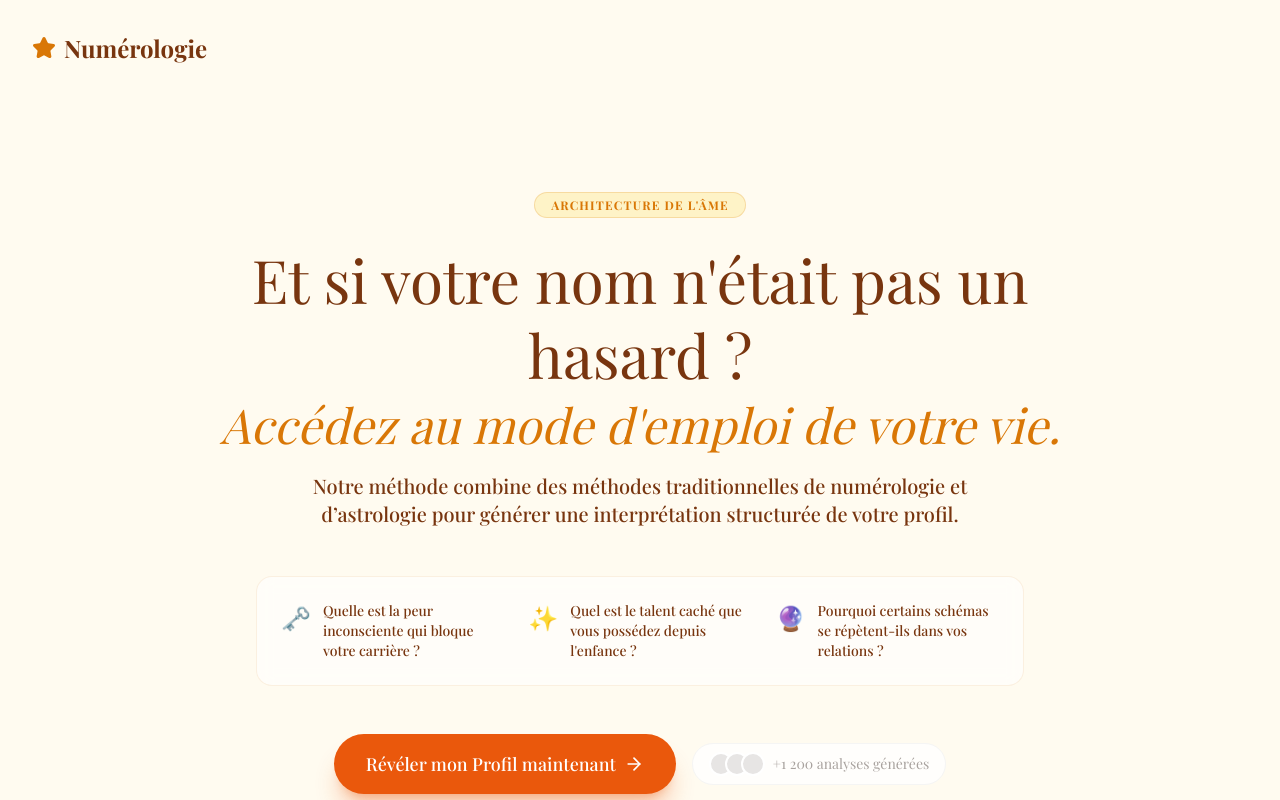
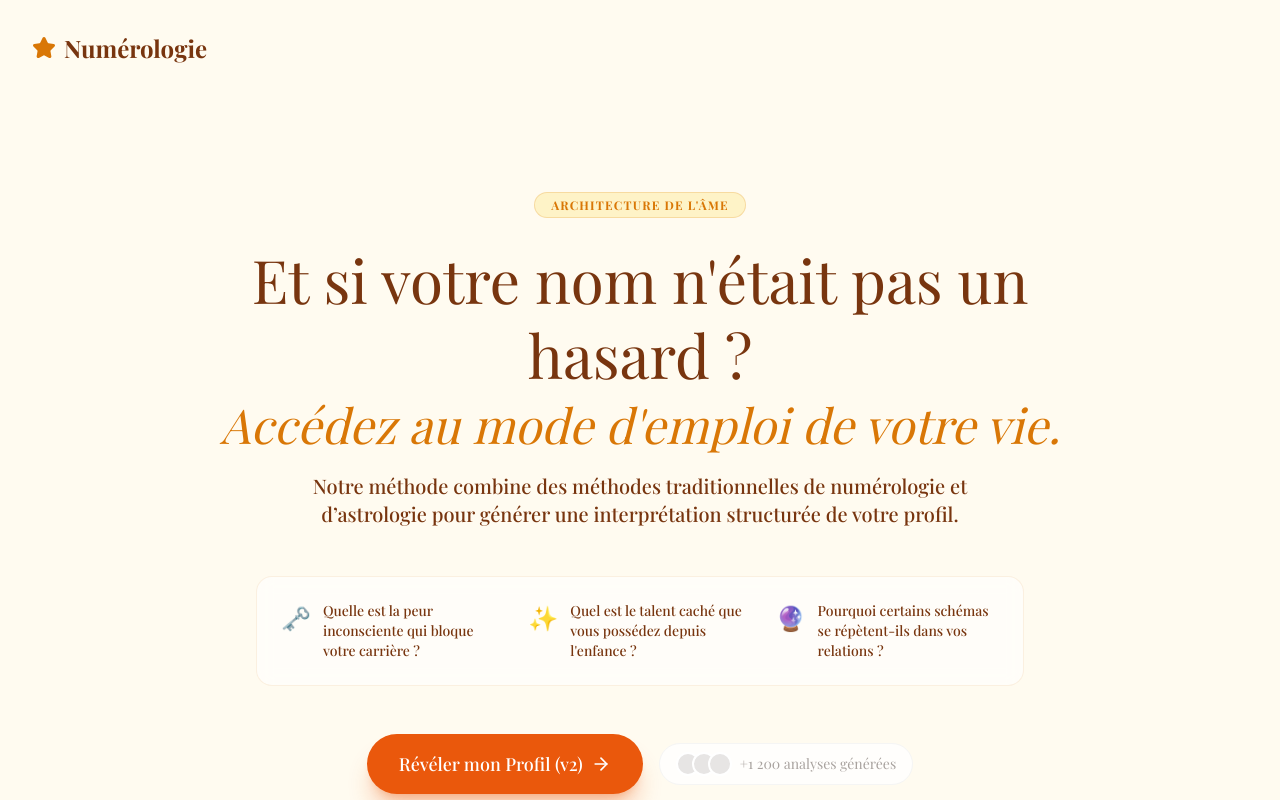
Before and after one commit to Mariusky008/numerologie, a Next.js app: page / in a window 1280 px wide. Shown: the top 800 px of the page. Built offline with nearby package versions, Linux system fonts and the light colour scheme; a web font is replaced by a local one.

Commit message:
Debug: Add v2 marker to Landing Page button to verify deployment

```diff
--- a/components/landing/LandingPage.tsx
+++ b/components/landing/LandingPage.tsx
@@ -66,7 +66,7 @@ export default function LandingPage({ onStart }: LandingPageProps) {
                 className="group relative px-8 py-4 bg-[#ea580c] text-white rounded-full font-medium text-lg shadow-xl shadow-[#ea580c]/30 hover:bg-[#c2410c] transition-all hover:scale-105"
               >
                 <span className="flex items-center gap-2">
-                  Révéler mon Profil maintenant
+                  Révéler mon Profil (v2)
                   <ArrowRight className="w-5 h-5 group-hover:translate-x-1 transition-transform" />
                 </span>
               </button>
```
